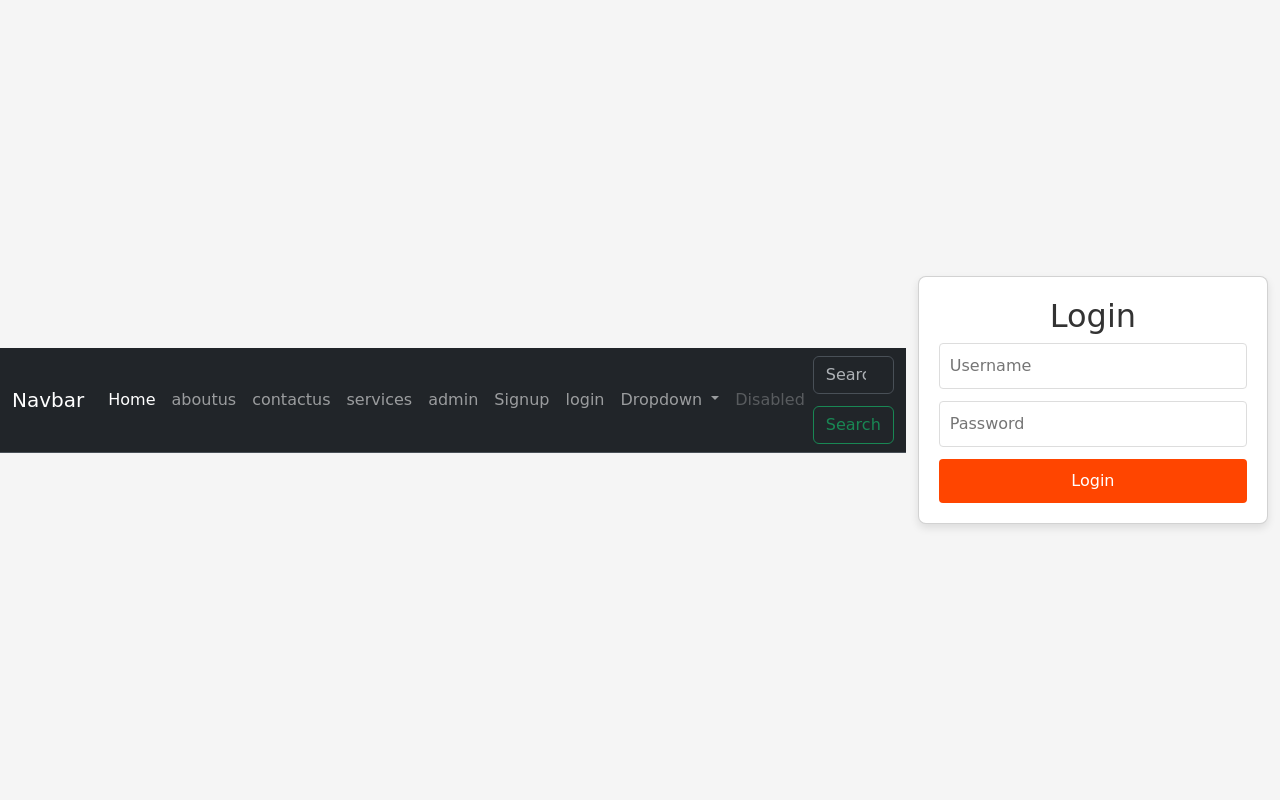
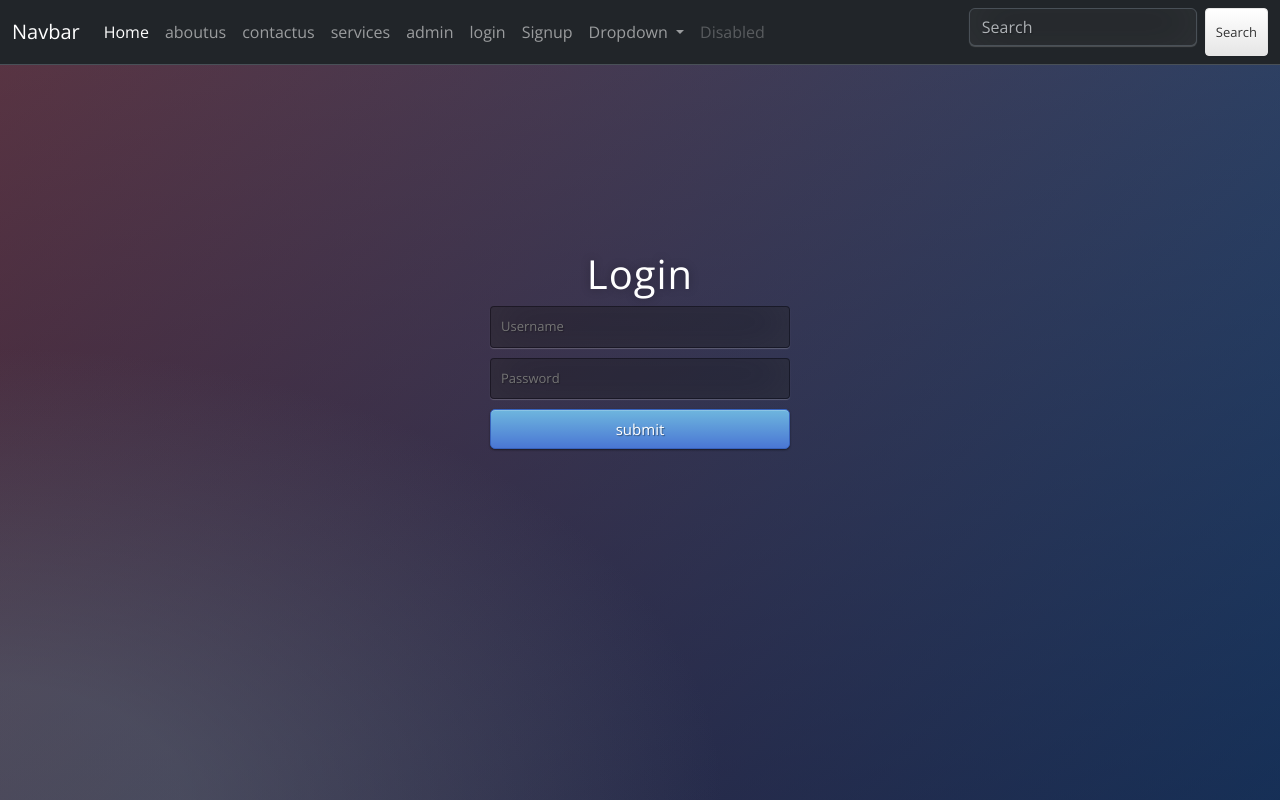
Before and after one commit to lamber2760/django_first_project, a Django app: page /login in a window 1280 px wide. Run offline with Django 5.2, Linux system fonts and the light colour scheme.

Commit message:
loginrequired

```diff
--- a/bike/settings.py
+++ b/bike/settings.py
@@ -132,3 +132,5 @@ EMAIL_USE_TLS = True
 EMAIL_PORT = 587
 EMAIL_HOST_USER = "sachin981648276@gmail.com"
 EMAIL_HOST_PASSWORD ="xzac zyba uaxs rlwx "
+
+LOGIN_URL='/login'
--- a/lucky/urls.py
+++ b/lucky/urls.py
@@ -11,7 +11,10 @@ urlpatterns = [
     path("services",views.services,name="services"),
 
     path("signup",views.signup, name="signup"),
-    path("login",views.login, name="login"),
+
+    path("login",views.mylogin, name="login"),
+
+    path("logout",views.mylogout,name="logout"),
 
 
 
--- a/lucky/views.py
+++ b/lucky/views.py
@@ -4,12 +4,14 @@ from lucky.models import contactus
 from django.core.mail import EmailMessage
 from django.contrib import messages
 from django.contrib.auth.models import User
-from django.contrib.auth import authenticate,login
+from django.contrib.auth import authenticate,login,logout
+from django.contrib.auth.decorators import login_required
 # Create your views here.
 def homepage(request):
     return render(request,"home.html")
 def aboutus(request):
     return render(request,"aboutus.html")
+@login_required
 def contactusx(request):
     return render(request,"contactus.html")
 
@@ -80,24 +82,33 @@ def  signup(request):
     if request.method =="POST":
         username=request.POST.get("username")
         email=request.POST.get("email")
-        password = request.POST.get("mypass")
-        fullname = request.POST.get("Fullname")
-        saveuser = User.objects.create_user(username=username,email=email,password=password,first_name=fullname)
+        mypass = request.POST.get("mypass")
+        fullname = request.POST.get("fullname")
+        saveuser = User.objects.create_user(username=username,email=email,password=mypass,first_name=fullname)
         saveuser.save()
         messages.success(request,"user added successfully")
     return render(request,"signup.html")
 
 
-def login(request):
+def mylogin(request):
+    if request.user.is_authenticated:
+        return redirect("contactus")
+
+
     if request.method=="POST":
-       myname=request.POST.get("username")
-       passx=request.POST.get("password")
+       username=request.POST.get("username")
+       mypass=request.POST.get("mypass")
 
-       usercheck = authenticate(username=myname,password=passx)
+       usercheck = authenticate(username=username,password=mypass)
        if usercheck is not None:
            login(request,usercheck)
-        #    messages.success(request,"login successfully done....")
+           messages.success(request,"login successfully done....")
            return redirect("contactus")
-    #    else:
-    #        messages.warning(request,"please enter valid")
+       else:
+           messages.warning(request,"please enter valid info")
     return render(request,"login.html")
+
+
+def mylogout(request):
+    logout(request)
+    return redirect("login")
--- a/template/login.html
+++ b/template/login.html
@@ -1,83 +1,82 @@
 {% extends "navbar.html" %}
 {% block ere %}
 <style>
+  @import url(https://fonts.googleapis.com/css?family=Open+Sans);
+.btn { display: inline-block; *display: inline; *zoom: 1; padding: 4px 10px 4px; margin-bottom: 0; font-size: 13px; line-height: 18px; color: #333333; text-align: center;text-shadow: 0 1px 1px rgba(255, 255, 255, 0.75); vertical-align: middle; background-color: #f5f5f5; background-image: -moz-linear-gradient(top, #ffffff, #e6e6e6); background-image: -ms-linear-gradient(top, #ffffff, #e6e6e6); background-image: -webkit-gradient(linear, 0 0, 0 100%, from(#ffffff), to(#e6e6e6)); background-image: -webkit-linear-gradient(top, #ffffff, #e6e6e6); background-image: -o-linear-gradient(top, #ffffff, #e6e6e6); background-image: linear-gradient(top, #ffffff, #e6e6e6); background-repeat: repeat-x; filter: progid:dximagetransform.microsoft.gradient(startColorstr=#ffffff, endColorstr=#e6e6e6, GradientType=0); border-color: #e6e6e6 #e6e6e6 #e6e6e6; border-color: rgba(0, 0, 0, 0.1) rgba(0, 0, 0, 0.1) rgba(0, 0, 0, 0.25); border: 1px solid #e6e6e6; -webkit-border-radius: 4px; -moz-border-radius: 4px; border-radius: 4px; -webkit-box-shadow: inset 0 1px 0 rgba(255, 255, 255, 0.2), 0 1px 2px rgba(0, 0, 0, 0.05); -moz-box-shadow: inset 0 1px 0 rgba(255, 255, 255, 0.2), 0 1px 2px rgba(0, 0, 0, 0.05); box-shadow: inset 0 1px 0 rgba(255, 255, 255, 0.2), 0 1px 2px rgba(0, 0, 0, 0.05); cursor: pointer; *margin-left: .3em; }
+.btn:hover, .btn:active, .btn.active, .btn.disabled, .btn[disabled] { background-color: #e6e6e6; }
+.btn-large { padding: 9px 14px; font-size: 15px; line-height: normal; -webkit-border-radius: 5px; -moz-border-radius: 5px; border-radius: 5px; }
+.btn:hover { color: #333333; text-decoration: none; background-color: #e6e6e6; background-position: 0 -15px; -webkit-transition: background-position 0.1s linear; -moz-transition: background-position 0.1s linear; -ms-transition: background-position 0.1s linear; -o-transition: background-position 0.1s linear; transition: background-position 0.1s linear; }
+.btn-primary, .btn-primary:hover { text-shadow: 0 -1px 0 rgba(0, 0, 0, 0.25); color: #ffffff; }
+.btn-primary.active { color: rgba(255, 255, 255, 0.75); }
+.btn-primary { background-color: #4a77d4; background-image: -moz-linear-gradient(top, #6eb6de, #4a77d4); background-image: -ms-linear-gradient(top, #6eb6de, #4a77d4); background-image: -webkit-gradient(linear, 0 0, 0 100%, from(#6eb6de), to(#4a77d4)); background-image: -webkit-linear-gradient(top, #6eb6de, #4a77d4); background-image: -o-linear-gradient(top, #6eb6de, #4a77d4); background-image: linear-gradient(top, #6eb6de, #4a77d4); background-repeat: repeat-x; filter: progid:dximagetransform.microsoft.gradient(startColorstr=#6eb6de, endColorstr=#4a77d4, GradientType=0);  border: 1px solid #3762bc; text-shadow: 1px 1px 1px rgba(0,0,0,0.4); box-shadow: inset 0 1px 0 rgba(255, 255, 255, 0.2), 0 1px 2px rgba(0, 0, 0, 0.5); }
+.btn-primary:hover, .btn-primary:active, .btn-primary.active, .btn-primary.disabled, .btn-primary[disabled] { filter: none; background-color: #4a77d4; }
+.btn-block { width: 100%; display:block; }
+
+* { -webkit-box-sizing:border-box; -moz-box-sizing:border-box; -ms-box-sizing:border-box; -o-box-sizing:border-box; box-sizing:border-box; }
+
+html { width: 100%; height:100%; overflow:hidden; }
+
 body {
-  font-family: "Comic Sans MS", cursive;
-  margin: 0;
-  display: flex;
-  align-items: center;
-  justify-content: center;
-  min-height: 100vh;
-  background: #f5f5f5;
-  color: #333;
+	width: 100%;
+	height:100%;
+	font-family: 'Open Sans', sans-serif;
+	background: #092756;
+	background: -moz-radial-gradient(0% 100%, ellipse cover, rgba(104,128,138,.4) 10%,rgba(138,114,76,0) 40%),-moz-linear-gradient(top,  rgba(57,173,219,.25) 0%, rgba(42,60,87,.4) 100%), -moz-linear-gradient(-45deg,  #670d10 0%, #092756 100%);
+	background: -webkit-radial-gradient(0% 100%, ellipse cover, rgba(104,128,138,.4) 10%,rgba(138,114,76,0) 40%), -webkit-linear-gradient(top,  rgba(57,173,219,.25) 0%,rgba(42,60,87,.4) 100%), -webkit-linear-gradient(-45deg,  #670d10 0%,#092756 100%);
+	background: -o-radial-gradient(0% 100%, ellipse cover, rgba(104,128,138,.4) 10%,rgba(138,114,76,0) 40%), -o-linear-gradient(top,  rgba(57,173,219,.25) 0%,rgba(42,60,87,.4) 100%), -o-linear-gradient(-45deg,  #670d10 0%,#092756 100%);
+	background: -ms-radial-gradient(0% 100%, ellipse cover, rgba(104,128,138,.4) 10%,rgba(138,114,76,0) 40%), -ms-linear-gradient(top,  rgba(57,173,219,.25) 0%,rgba(42,60,87,.4) 100%), -ms-linear-gradient(-45deg,  #670d10 0%,#092756 100%);
+	background: -webkit-radial-gradient(0% 100%, ellipse cover, rgba(104,128,138,.4) 10%,rgba(138,114,76,0) 40%), linear-gradient(to bottom,  rgba(57,173,219,.25) 0%,rgba(42,60,87,.4) 100%), linear-gradient(135deg,  #670d10 0%,#092756 100%);
+	filter: progid:DXImageTransform.Microsoft.gradient( startColorstr='#3E1D6D', endColorstr='#092756',GradientType=1 );
 }
-
-.container {
-  width: 100%;
-  max-width: 400px;
+.login {
+	position: absolute;
+	top: 50%;
+	left: 50%;
+	margin: -150px 0 0 -150px;
+	width:300px;
+	height:300px;
 }
-
-.card {
-  width: 100%;
-  background-color: #fff;
-  padding: 20px;
-  border-radius: 8px;
-  box-shadow: 0 4px 8px rgba(0, 0, 0, 0.1);
-}
-
-h2 {
-  text-align: center;
-  color: #333;
-}
-
-form {
-  display: flex;
-  flex-direction: column;
-}
+.login h1 { color: #fff; text-shadow: 0 0 10px rgba(0,0,0,0.3); letter-spacing:1px; text-align:center; }
 
 input {
+	width: 100%;
+	margin-bottom: 10px;
+	background: rgba(0,0,0,0.3);
+	border: none;
+	outline: none;
 	padding: 10px;
-  margin-bottom: 12px;
-  border: 1px solid #ddd;
+	font-size: 13px;
+	color: #fff;
+	text-shadow: 1px 1px 1px rgba(0,0,0,0.3);
+	border: 1px solid rgba(0,0,0,0.3);
 	border-radius: 4px;
-  transition: border-color 0.3s ease-in-out;
-  outline: none;
-  color: #333;
+	box-shadow: inset 0 -5px 45px rgba(100,100,100,0.2), 0 1px 1px rgba(255,255,255,0.2);
+	-webkit-transition: box-shadow .5s ease;
+	-moz-transition: box-shadow .5s ease;
+	-o-transition: box-shadow .5s ease;
+	-ms-transition: box-shadow .5s ease;
+	transition: box-shadow .5s ease;
 }
-
-input:focus {
-  border-color: #ff4500;
-}
-
-button {
-  background-color: #ff4500;
-  color: #fff;
-  padding: 10px;
-  border: none;
-  border-radius: 4px;
-  cursor: pointer;
-  transition: background-color 0.3s ease-in-out;
-}
-
-button:hover {
-  background-color: #e63900;
-}
+input:focus { box-shadow: inset 0 -5px 45px rgba(100,100,100,0.4), 0 1px 1px rgba(255,255,255,0.2); }
 
 </style>
 
+{% if messages %}
+    {% for a in messages %}
+    <div class="alert alert-{{a.tage}}" role="alert">
+      {{a}}
+    {%endfor%}
+    {% endif %}
 
-<div class="container">
-    <div class="card">
-      <h2>Login</h2>
+<div class="login">
+	<h1>Login</h1>
     <form action="/login" method="POST">
 		{% csrf_token %}
-        <input type="text" id="username" name="username" placeholder="Username" required>
-        <input type="password" id="password" name="password" placeholder="Password" required>
-        <button type="submit">Login</button>
+    	<input type="text" name="username" placeholder="Username" required="required" />
+        <input type="password" name="mypass" placeholder="Password" required="required" />
+
+        <button type="submit" class="btn btn-primary btn-block btn-large">submit</button>
     </form>
 </div>
-  </div>
-
-
 
 {% endblock ere %}
--- a/template/navbar.html
+++ b/template/navbar.html
@@ -30,12 +30,20 @@
               <li class="nav-item">
                 <a class="nav-link" href="/admin">admin</a>
               </li>
+              {% if request.user.is_authenticated%}
+              <li class="nav-item">
+                <a class="nav-link" href="/logout">logout</a>
+              </li>
+              {{request.user}}
+              {%else%}
+              <li class="nav-item">
+                <a class="nav-link" href="/login">login</a>
+              </li>
               <li class="nav-item">
                 <a class="nav-link" href="/signup">Signup</a>
               </li>
-              <li class="nav-item">
-                <a class="nav-link" href="/login">login</a>
-              </li>
+
+              {%endif%}
               <li class="nav-item dropdown">
                 <a class="nav-link dropdown-toggle" href="#" role="button" data-bs-toggle="dropdown" aria-expanded="false">
                   Dropdown
--- a/template/signup.html
+++ b/template/signup.html
@@ -774,12 +774,12 @@ input.checkbox:checked:after {
 		<div class="main-agileinfo">
 			<div class="agileits-top">
 				<form action="/signup" method="POST">
-                    {% csrf_token %}
+           {% csrf_token %}
 					<input class="text" type="text" name="username" placeholder="Username" required="">
-					<input class="text" type="text" name="Fullname" placeholder="Fullname" required="">
+					<input class="text" type="text" name="fullname" placeholder="Fullname" required="">
 					<input class="text email" type="email" name="email" placeholder="Email" required="">
 					<input class="text" type="password" name="mypass" placeholder="Password" required="">
-					{% comment %} <input class="text w3lpass" type="password" name="password" placeholder="Confirm Password" required=""> {% endcomment %}
+
 					<div class="wthree-text">
 						{% comment %} <label class="anim">
 							<input type="checkbox" class="checkbox" required="">
```
Also changed, not shown: db.sqlite3, media/userprofile/IMG_20231207_134003.jpg (added), media/userprofile/IMG_20231207_134003_89THf2x.jpg (added), media/userprofile/IMG_20231207_134003_UPsrmZb.jpg (added). Lines whose indentation alone changed are shown as unchanged.
